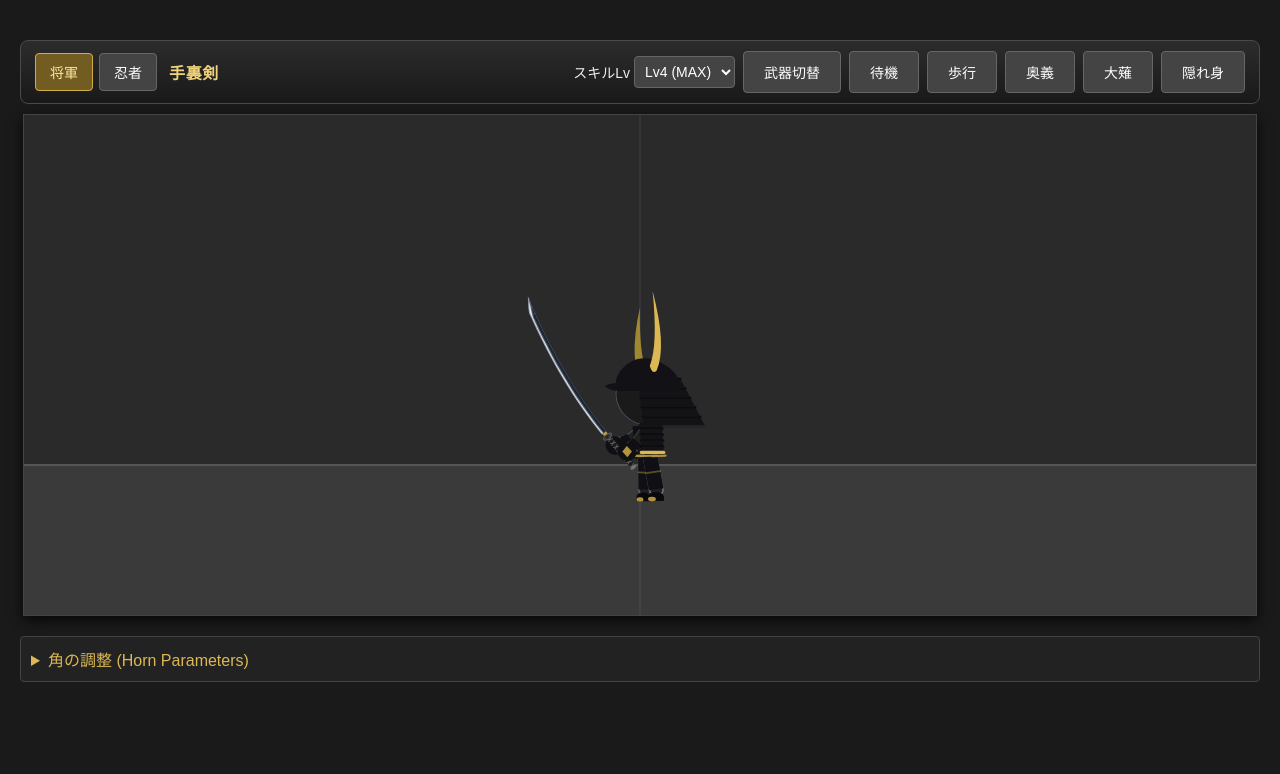
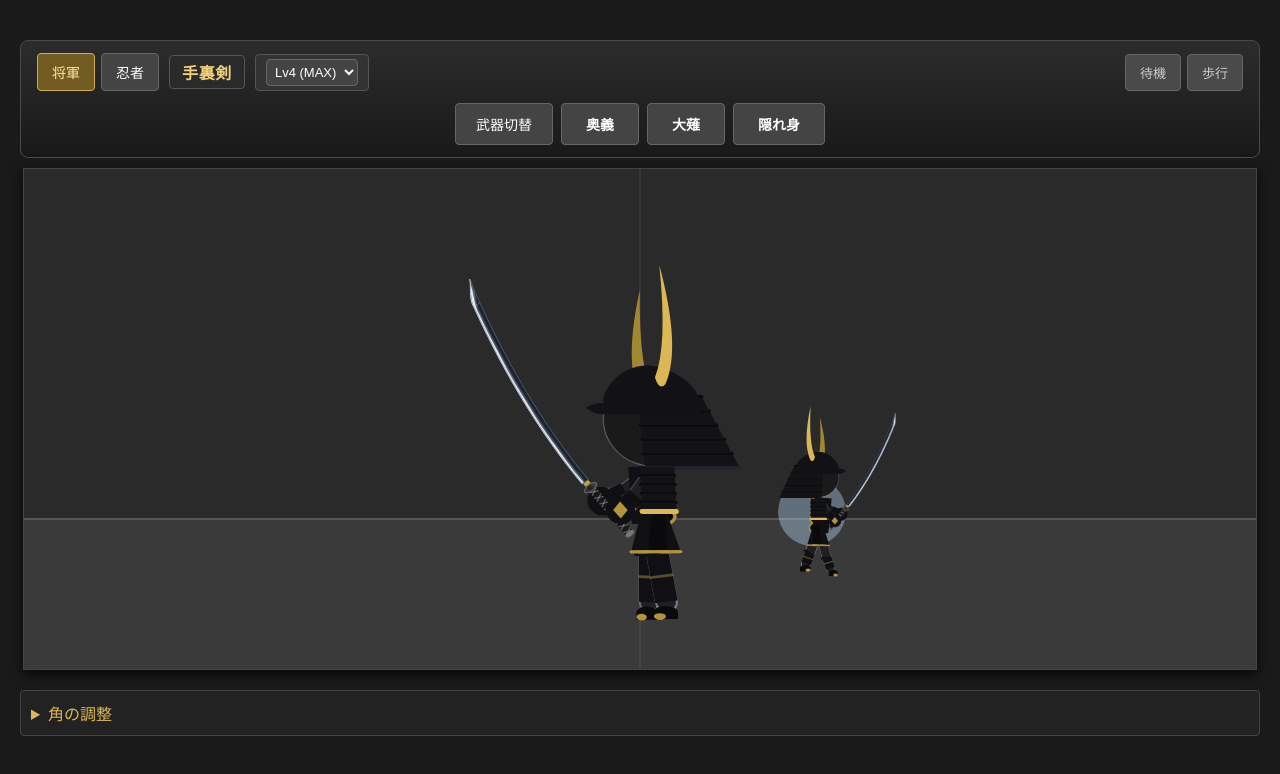
Before and after one commit to dev-kwr/UnificationOfTheNation, a plain HTML site: page character_preview.html in a window 1280 px wide. Drawn offline with Linux system fonts and the light colour scheme.

Commit message:
refactor: redesign character preview UI layout and implement synchronized shogun/ninja weapon and special state rendering

```diff
--- a/character_preview.html
+++ b/character_preview.html
@@ -23,20 +23,21 @@
         .controls {
             width: 100%;
             margin: 20px auto 0;
-            padding: 10px 14px;
+            padding: 12px 16px;
             box-sizing: border-box;
             background: linear-gradient(180deg, rgba(45, 45, 45, 0.95), rgba(25, 25, 25, 0.95));
             border: 1px solid #4a4a4a;
             border-radius: 8px;
             display: flex;
-            justify-content: space-between;
-            align-items: center;
-            gap: 10px;
+            flex-direction: column;
+            gap: 12px;
         }
-        .preview-status {
+        .status-row {
             display: flex;
             align-items: center;
-            gap: 12px;
+            justify-content: space-between;
+            flex-wrap: wrap;
+            gap: 10px;
         }
         .mode-buttons {
             display: flex;
@@ -50,16 +51,57 @@
             border-color: #d0ad4b;
             color: #ffe8a0;
         }
-        .preview-status strong {
+        .weapon-label {
             color: #f0d27a;
             font-size: 16px;
             letter-spacing: 0.04em;
+            background: #2a2a2a;
+            padding: 4px 12px;
+            border-radius: 4px;
+            border: 1px solid #555;
         }
-        .control-buttons {
+        .skill-group {
             display: flex;
             align-items: center;
-            gap: 10px;
+            gap: 6px;
+            background: #333;
+            padding: 4px 10px;
+            border-radius: 4px;
+            border: 1px solid #555;
+        }
+        .skill-group label {
+            font-size: 13px;
+            color: #ddd;
+        }
+        .skill-group select {
+            background-color: #444;
+            color: #fff;
+            border: 1px solid #666;
+            border-radius: 4px;
+            font-size: 13px;
+            padding: 4px;
+        }
+        .sys-buttons {
+            display: flex;
+            gap: 6px;
+            margin-left: auto;
+        }
+        .btn-sys {
+            background-color: #4a4a4a;
+            border-color: #666;
+            color: #ccc;
+            padding: 8px 14px;
+            font-size: 13px;
+        }
+        .action-row {
+            display: flex;
             flex-wrap: wrap;
+            gap: 8px;
+            justify-content: center;
+        }
+        .action-btn {
+            font-weight: bold;
+            padding: 10px 24px;
         }
         button {
             padding: 10px 20px;
@@ -117,34 +159,37 @@
 </head>
 <body>
     <div class="controls">
-        <div class="preview-status">
+        <div class="status-row">
             <div class="mode-buttons">
                 <button id="btnModeShogun" class="active">将軍</button>
                 <button id="btnModeNinja">忍者</button>
             </div>
-            <strong id="selectedSubWeapon">手裏剣</strong>
+            <strong id="selectedSubWeapon" class="weapon-label">手裏剣</strong>
+            <div class="skill-group">
+                <select id="selSkillLv">
+                    <option value="0">Lv1 (初期)</option>
+                    <option value="1">Lv2</option>
+                    <option value="2">Lv3</option>
+                    <option value="3" selected>Lv4 (MAX)</option>
+                </select>
+            </div>
+            <div class="sys-buttons">
+                <button id="btnIdle" class="btn btn-sys">待機</button>
+                <button id="btnWalk" class="btn btn-sys">歩行</button>
+            </div>
         </div>
-        <div class="control-buttons" style="display: flex; gap: 8px; align-items: center; flex-wrap: wrap;">
-            <label style="font-size: 14px; margin-right: -4px;">スキルLv</label>
-            <select id="selSkillLv" style="padding: 6px; background-color: #444; color: #fff; border: 1px solid #666; border-radius: 4px; font-size: 14px;">
-                <option value="0">Lv1 (初期)</option>
-                <option value="1">Lv2</option>
-                <option value="2">Lv3</option>
-                <option value="3" selected>Lv4 (MAX)</option>
-            </select>
+        <div class="action-row">
             <button id="btnCycleWeapon" class="btn">武器切替</button>
-            <button id="btnIdle" class="btn">待機</button>
-            <button id="btnWalk" class="btn">歩行</button>
-            <button id="btnOugi" class="btn">奥義</button>
-            <button id="btnOonagi" class="btn">大薙</button>
-            <button id="btnKakuremi" class="btn">隠れ身</button>
+            <button id="btnOugi" class="btn action-btn">奥義</button>
+            <button id="btnOonagi" class="btn action-btn">大薙</button>
+            <button id="btnKakuremi" class="btn action-btn">隠れ身</button>
         </div>
     </div>
     <canvas id="previewCanvas" width="800" height="500"></canvas>
 
 
     <details>
-        <summary style="cursor: pointer; padding: 10px; color: #dcb854; text-align: left; background: #222; border: 1px solid #444; border-radius: 4px; margin-top: 20px;">角の調整 (Horn Parameters)</summary>
+        <summary style="cursor: pointer; padding: 10px; color: #dcb854; text-align: left; background: #222; border: 1px solid #444; border-radius: 4px; margin-top: 20px;">角の調整</summary>
         <div class="tuning-panel" style="margin-top: 0; border-top: none;">
         <div class="tuning-col">
             <h4>奥の角 (Far Horn)</h4>
@@ -226,6 +271,9 @@
         shogun.hp = 99999;
         shogun.isEnemy = false;
 
+        shogun.actor.characterType = 'shogun';
+        shogun.actor.scaleMultiplier = 1.5;
+
         const ninja = new Player(canvas.width / 2 - 20, window.game.groundY - 60, window.game.groundY);
         ninja.previewMode = true;
         ninja.facingRight = false;
@@ -289,6 +337,12 @@
             ninja.subWeaponIndex = weaponIndex;
             ninja.currentSubWeapon = ninja.subWeapons[weaponIndex];
             ninja.refreshSubWeaponScaling();
+
+            if (shogun && shogun.actor) {
+                shogun.actor.subWeaponIndex = weaponIndex;
+                shogun.actor.currentSubWeapon = ninja.subWeapons[weaponIndex];
+                shogun.actor.refreshSubWeaponScaling();
+            }
         };
         const getPreviewWeaponName = (key) => {
             if (!isShogunMode()) {
@@ -480,8 +534,8 @@
             resetAttackState();
             resetPreviewComboState();
             subIndex = (subIndex + 1) % subWeapons.length;
+            setNinjaWeaponByKey(subWeapons[subIndex]);
             if (!isShogunMode()) {
-                setNinjaWeaponByKey(subWeapons[subIndex]);
                 syncPreviewWeaponDisplay();
                 console.log("忍者武器プレビュー:", subWeapons[subIndex]);
                 return;
@@ -621,6 +675,16 @@
 
         document.getElementById('selSkillLv').addEventListener('change', (e) => {
             const lv = parseInt(e.target.value);
+
+            // 奥義発動中にLv変更すると表示がおかしくなるため解除する
+            const ougiBtn = document.getElementById('btnOugi');
+            if (ougiBtn.style.background) {
+                ninja.clearSpecialState(true);
+                shogun.actor.clearSpecialState(true);
+                ougiBtn.style.background = '';
+                ougiBtn.style.color = '';
+            }
+
             ninja.progression.normalCombo = lv;
             ninja.progression.subWeapon = lv;
             ninja.progression.specialClone = lv;
@@ -809,6 +873,7 @@
         shogun._subWeaponKey = window._previewWeapon;
         window.game.player = previewPlayerMock;
         syncSubIndexFromPreviewWeapon();
+        setNinjaWeaponByKey(window._previewWeapon);
         syncModeButtons();
         syncPreviewWeaponDisplay();
 
@@ -875,6 +940,12 @@
                 if (isShogunMode()) {
                     window.game.player = previewPlayerMock;
                     shogun.update(dt, null, [], []);
+                    if (shogun.actor && typeof shogun.actor.updateSpecial === 'function') {
+                        shogun.actor.x = shogun.x + (shogun.width - shogun.actor.width) / 2;
+                        shogun.actor.y = shogun.groundY - shogun.actor.height;
+                        shogun.actor.facingRight = shogun.facingRight;
+                        shogun.actor.updateSpecial(dt);
+                    }
                 } else {
                     window.game.player = ninja;
                     input.update();
@@ -945,6 +1016,9 @@
 
             ctx.save();
             if (isShogunMode()) {
+                if (shogun.actor && (shogun.actor.isUsingSpecial || (shogun.actor.specialSmoke && shogun.actor.specialSmoke.length > 0))) {
+                    shogun.actor.renderSpecial(ctx, {});
+                }
                 shogun.renderBody(ctx);
             } else {
                 ninja.render(ctx, { ghostVeilActive: ninja.isGhostVeilActive() });
```
